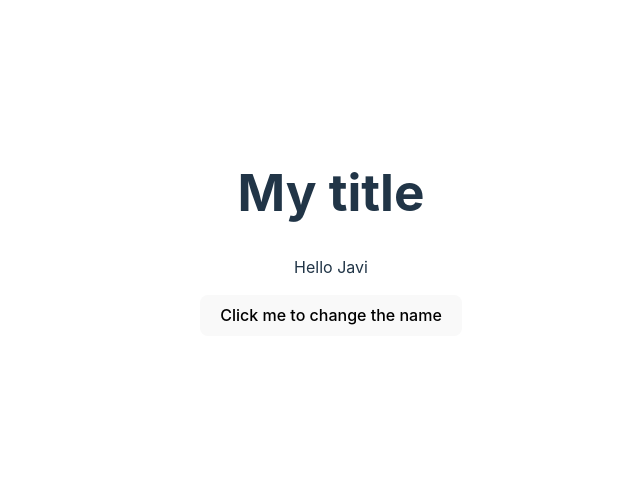
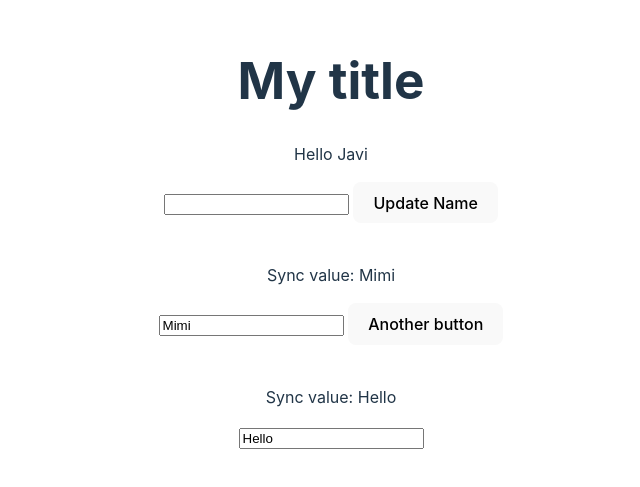
Before and after one commit to JCalHij/my_first_svelte_tutorial, a Svelte app: page / in a window 1280 px wide. Shown: the part 167-654 px from the top of the page, without its empty margins (309-949 px from the left). Built offline with nearby package versions, Linux system fonts and the light colour scheme.

Commit message:
User Input and Data Binding

```diff
--- a/src/App.svelte
+++ b/src/App.svelte
@@ -1,12 +1,35 @@
 <script>
   let name = "Javi";
+  let inputName = "";
+
   const handleClick = () => {
-    name = "Javixu";
+    name = inputName;
   }
+
+  const handleInput = (e) => {
+    inputName = e.target.value;
+  }
+
+  let syncedValue = "Mimi";
+  const handleSecondInput = (e) => {
+    syncedValue = e.target.value;
+  }
+
+  let bindValue = "Hello";
 </script>
 
 <main>
   <h1>My title</h1>
   <p>Hello {name}</p>
-  <button on:click={handleClick}>Click me to change the name</button>
+  <input value={inputName} type="text" on:input={handleInput}>
+  <button on:click={handleClick}>Update Name</button>
+  <br>
+  <br>
+  <p>Sync value: {syncedValue}</p>
+  <input value={syncedValue} type="text" on:input={handleSecondInput}>
+  <button on:click={()=>{syncedValue = name;}}>Another button</button>
+  <br>
+  <br>
+  <p>Sync value: {bindValue}</p>
+  <input bind:value={bindValue} type="text">
 </main>
```
